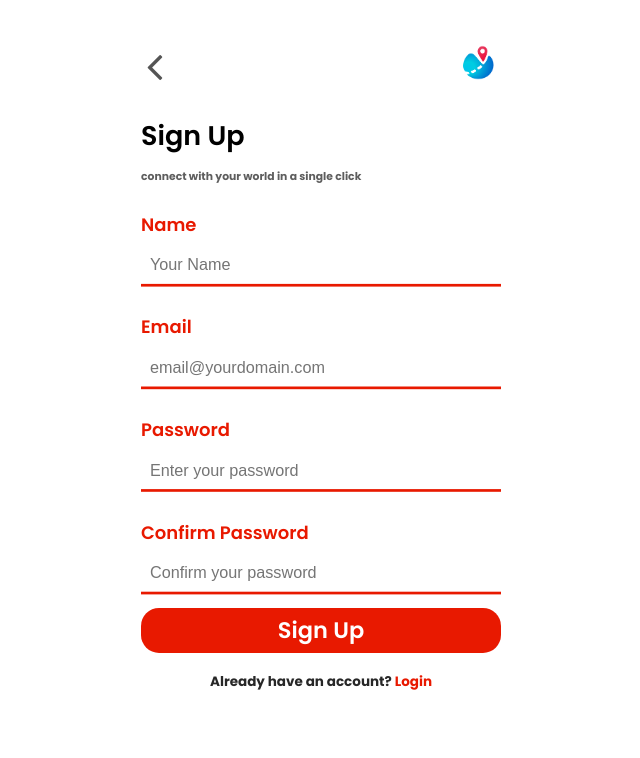
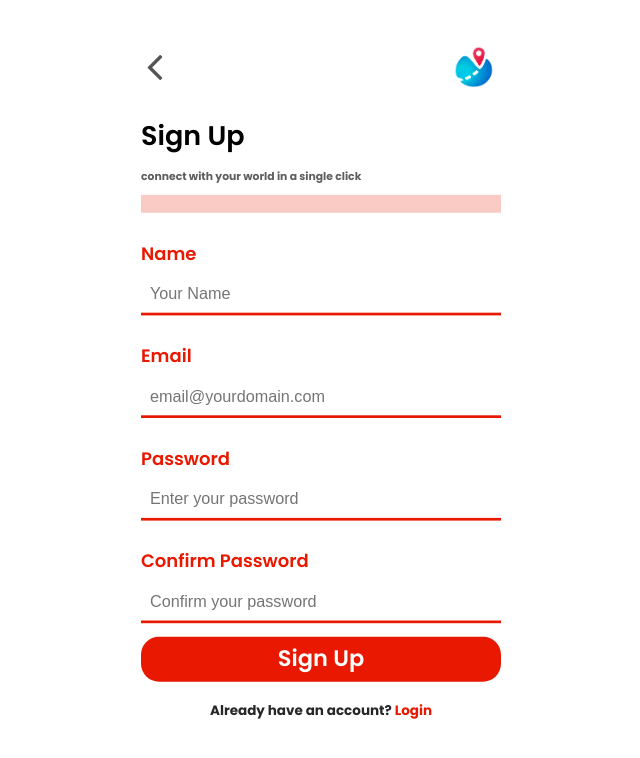
Before and after one commit to 1blackghost/mini-project-v1, a Django app: page /signup/ in a window 1280 px wide. Shown: the top 758 px of the page, without its empty margins (319-959 px from the left). Run offline with Django 5.2, Linux system fonts and the light colour scheme.

Commit message:
dfbvdjhfv

```diff
--- a/miniproject/main/static/login_style.css
+++ b/miniproject/main/static/login_style.css
@@ -35,8 +35,7 @@ html,body{
     width: 10px;
 }
 .logo{
-    width:50px;
-    height: 50px;
+    width:60px;
     margin-left: auto;
 }
 h2{
@@ -83,10 +82,12 @@ p{
     color: rgb(39, 39, 39);
     text-align: center;
     margin-top: 20px;
+    padding-bottom: 40px;
 }
 .signin-form > p > a{
     text-decoration: none;
     color:#e81900;
+
 }
 .signin-button{
     width: 100%;
@@ -106,4 +107,6 @@ p{
     color: red;
     text-transform: uppercase;
     font-weight: 900;
+    background-color: #e817003a;
+    padding: 10px;
 }
--- a/miniproject/main/templates/signup.html
+++ b/miniproject/main/templates/signup.html
@@ -36,7 +36,7 @@
                 Confirm Password
                 <input type="password" placeholder="Confirm your password" id="confirm" name="confirm-password" required>
             </span>
-            <button id="myButton" class="signin-button">Sign Up</button>
+            <button type="submit" id="myButton" class="signin-button">Sign Up</button>
             <p>Already have an account? <a href="/login/">Login</a></p>
         </form>
 
```
